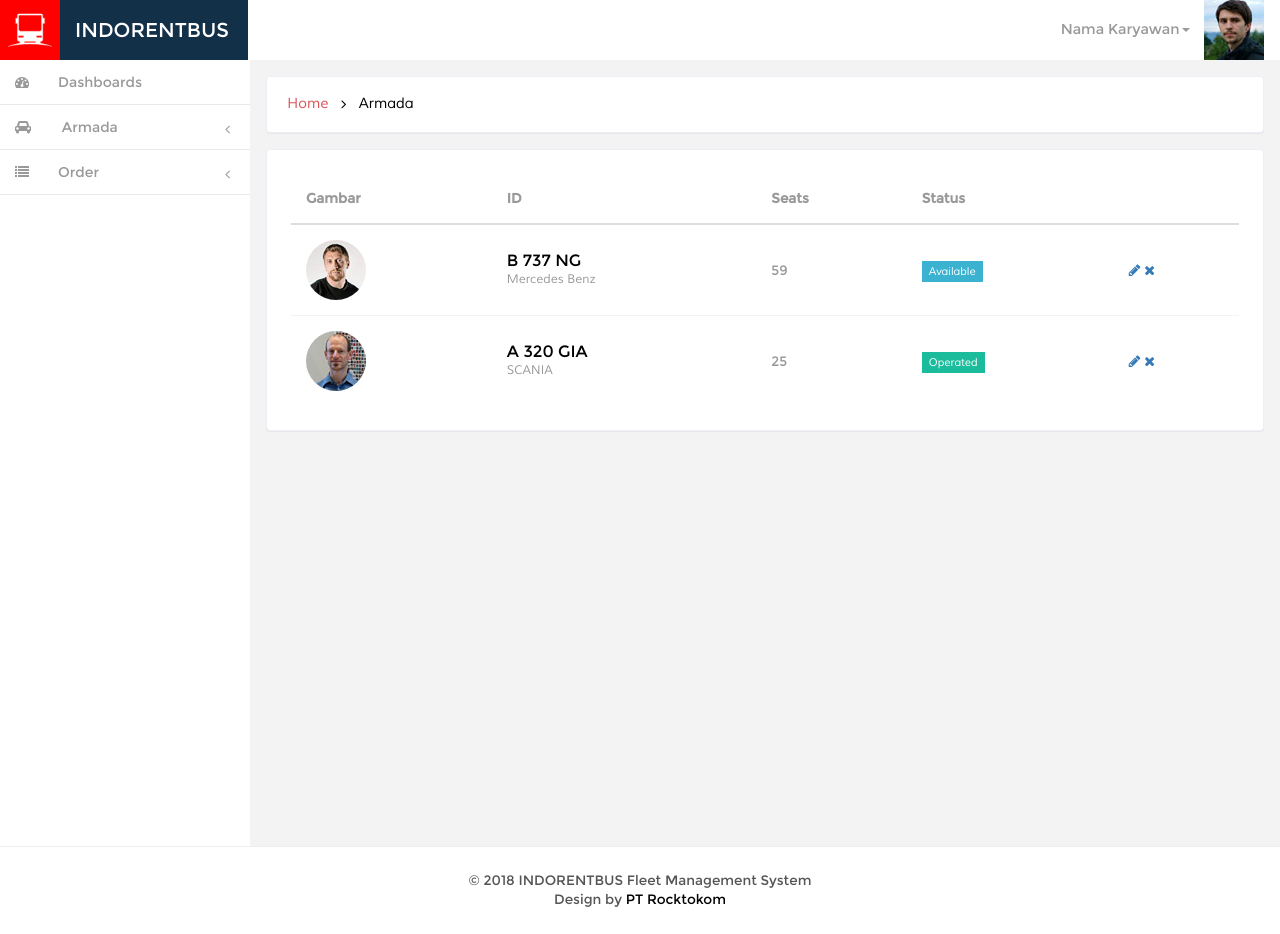
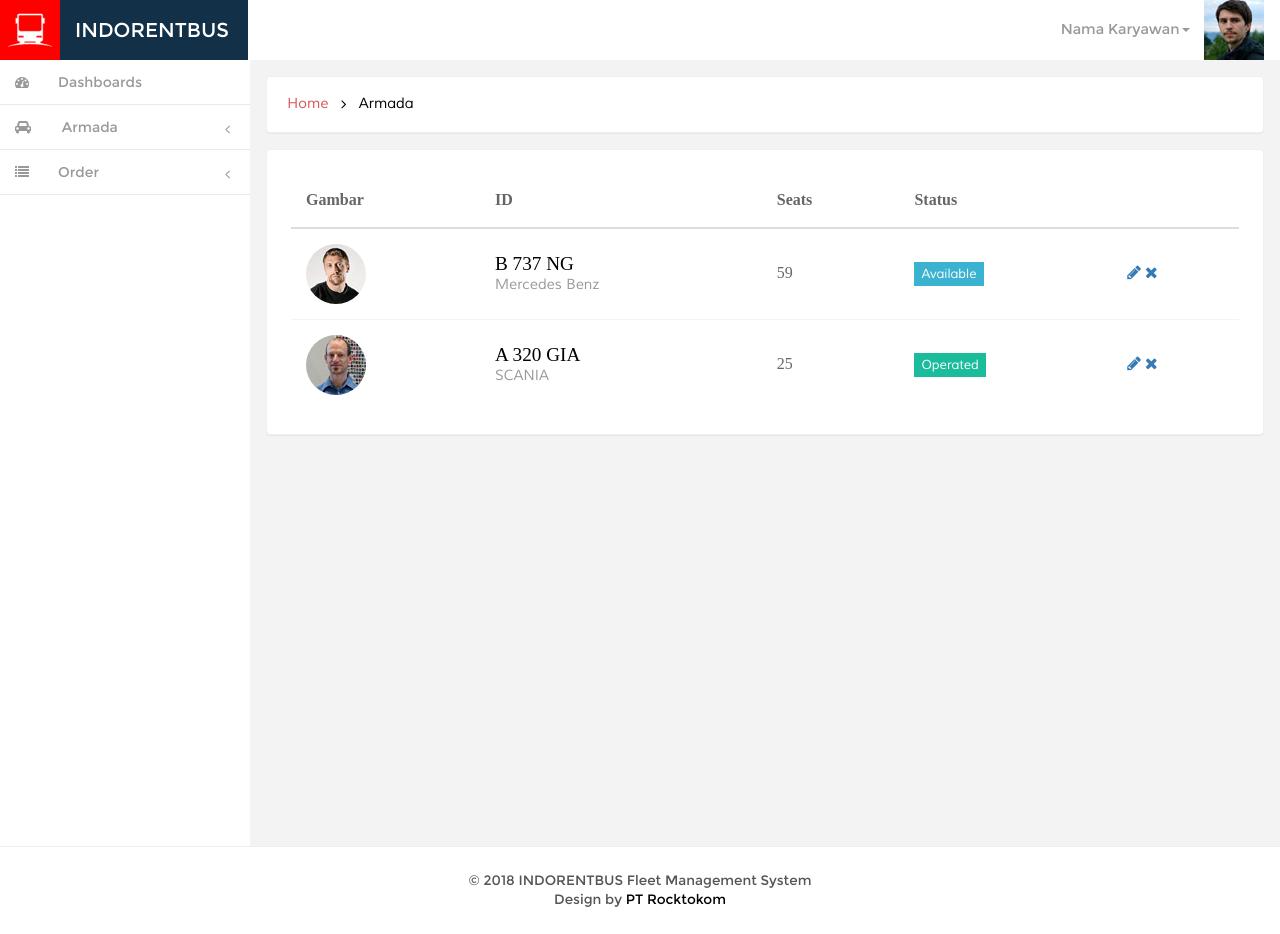
Before and after one commit to kemtol/indorentbus, a Jekyll site: the page built from laman/armada.html, in a window 1280 px wide. Built offline with Jekyll 4.4.1, drawn with Linux system fonts in a browser that asks for light colours; nearby versions of some CDN libraries; Markdown is read by kramdown in place of the engine named in the settings; comment, search, counter and statistics services are not loaded.

Commit message:
Update style.css

```diff
--- a/css/style.css
+++ b/css/style.css
@@ -1739,9 +1739,10 @@ div#home {
 }
 .table td, .table>tbody>tr>td, .table>tbody>tr>th, .table>tfoot>tr>td, .table>tfoot>tr>th, .table>thead>tr>td, .table>thead>tr>th {
     padding: 15px !important;
-    font-size: 0.85em;
-    color: #999;
+    /*font-size: 0.85em;*/
+    color: #666;
     border-top: none !important;
+	font-family:"sans-serif";
 }
 
 /*--inbox--*/
```
